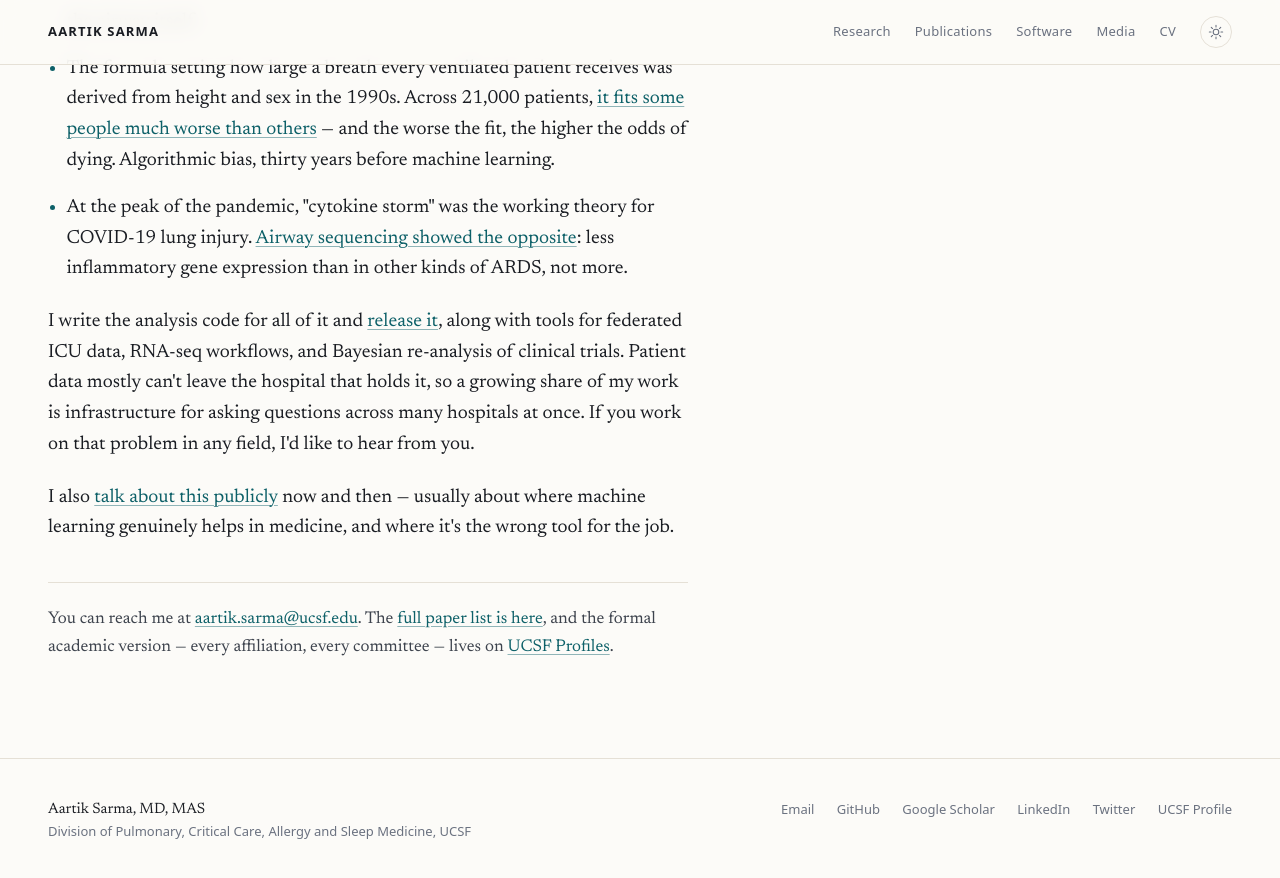
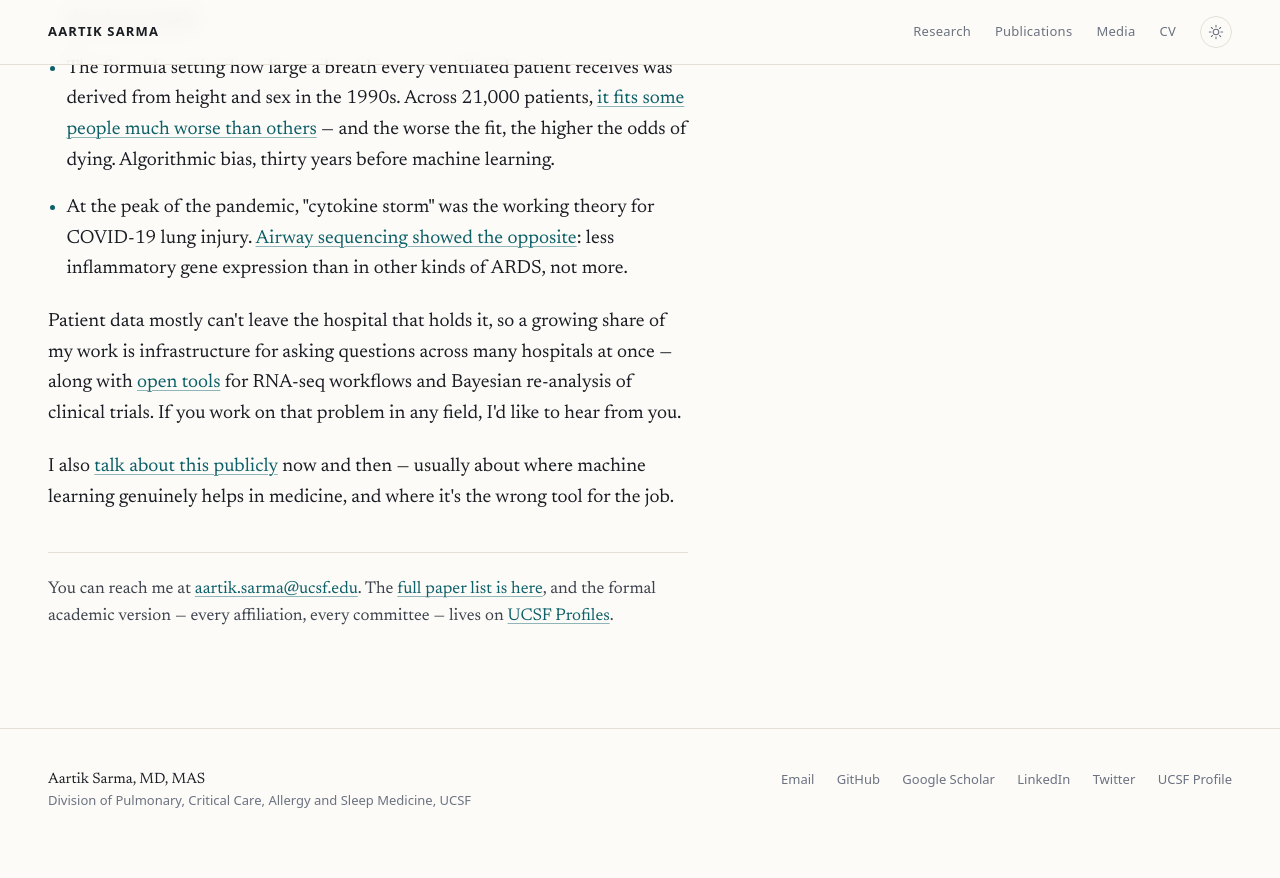
Before and after one commit to AartikSarma/aartiksarma.github.io, a Jekyll site: the page built from index.html, in a window 1280 px wide and 900 px high, scrolled down 963 px. Shown: the top 878 px of the window. Built offline with Jekyll 4.4.1, drawn with Linux system fonts in a browser that asks for light colours.

Commit message:
Park the Software page; drop the per-paper code listing
Switches the Software page off rather than deleting it: software.html
carries `published: false` and its header comment lists the three steps to
restore it. The nav link is commented out in place and _data/software.yml
is kept intact, so bringing the page back needs no rewriting.

"Open tools" on the homepage and "open source" on the research page now
point straight at GitHub so neither becomes a dead link.

Also removes the analysis-code-for-papers section that preceded this
decision — each paper already links its own repository from the
publications page. Its three repos are reachable there; CLIF-PBWPFVC has
no paper to be linked from, so it moved to experiments rather than
disappearing. Drops `featured` and `paper` from the software data, which
nothing had read since the homepage became a note.

Removes the sentence "I write the analysis code for all of it and release
it" from the homepage.

Co-Authored-By: Claude Opus 5 <noreply@anthropic.com>
Claude-Session: https://claude.ai/code/session_01VnRYDjPogaea2fBGxvhz2X

```diff
--- a/_includes/nav.html
+++ b/_includes/nav.html
@@ -9,7 +9,11 @@
     <nav class="site-nav" aria-label="Primary">
       <a href="{{ '/research/' | relative_url }}"{% if page.url contains '/research' %} aria-current="page"{% endif %}>Research</a>
       <a href="{{ '/publications/' | relative_url }}"{% if page.url contains '/publications' %} aria-current="page"{% endif %}>Publications</a>
-      <a href="{{ '/software/' | relative_url }}"{% if page.url contains '/software' %} aria-current="page"{% endif %}>Software</a>
+      {%- comment -%}
+        The Software link is parked, not gone — software.html carries
+        `published: false`. Restore this line when that page comes back:
+        <a href="{{ '/software/' | relative_url }}"{% if page.url contains '/software' %} aria-current="page"{% endif %}>Software</a>
+      {%- endcomment -%}
       {%- if site.data.media.size > 0 %}
       <a href="{{ '/media/' | relative_url }}"{% if page.url contains '/media' %} aria-current="page"{% endif %}>Media</a>
       {%- endif %}
--- a/index.html
+++ b/index.html
@@ -74,13 +74,12 @@ description: >-
     </ul>
 
     <p>
-      I write the analysis code for all of it and
-      <a href="{{ '/software/' | relative_url }}">release it</a>, along with
-      tools for federated ICU data, RNA-seq workflows, and Bayesian re-analysis
-      of clinical trials. Patient data mostly can't leave the hospital that holds
-      it, so a growing share of my work is infrastructure for asking questions
-      across many hospitals at once. If you work on that problem in any field,
-      I'd like to hear from you.
+      Patient data mostly can't leave the hospital that holds it, so a growing
+      share of my work is infrastructure for asking questions across many
+      hospitals at once — along with
+      <a href="https://github.com/{{ site.social.github }}">open tools</a> for
+      RNA-seq workflows and Bayesian re-analysis of clinical trials. If you work
+      on that problem in any field, I'd like to hear from you.
     </p>
 
     <p>
```
Also changed, not shown: _data/software.yml (+12 -35 lines), research.md (+1 -1 lines), software.html (+19 -25 lines), README.md.
